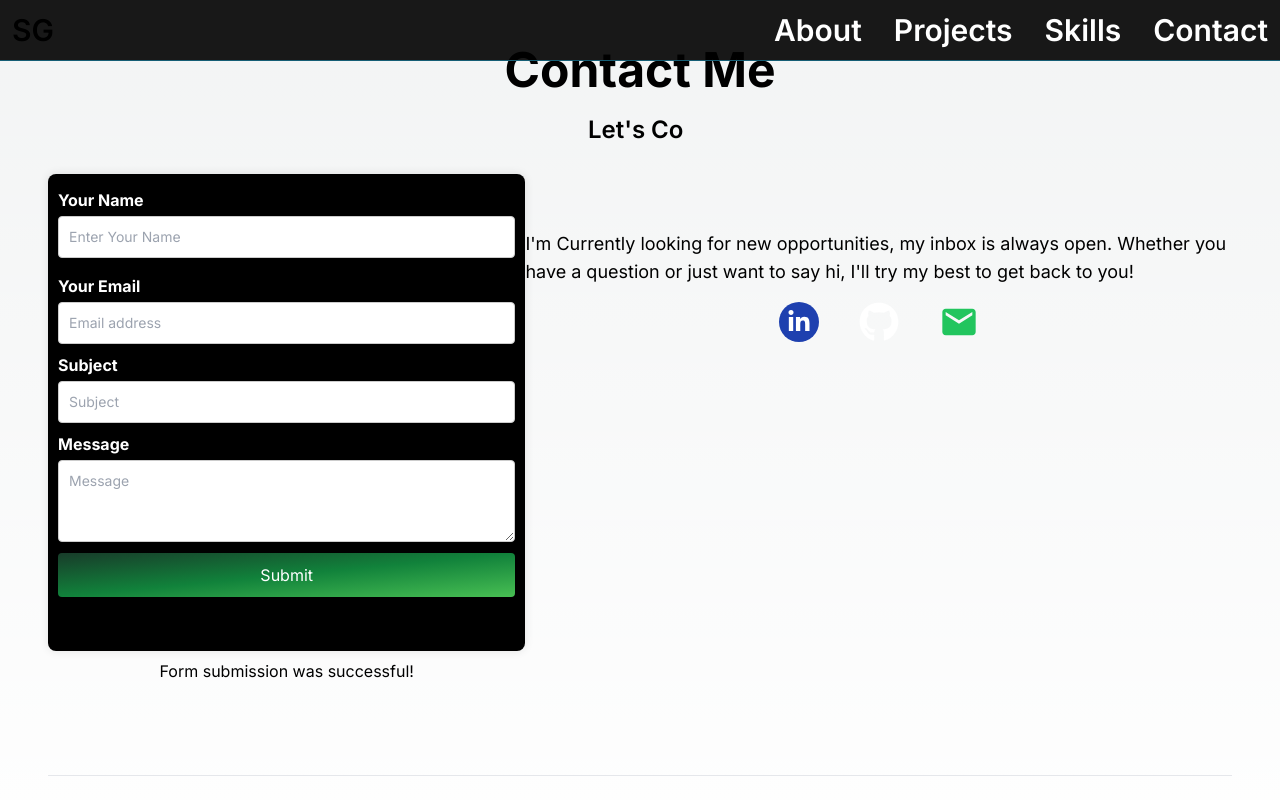
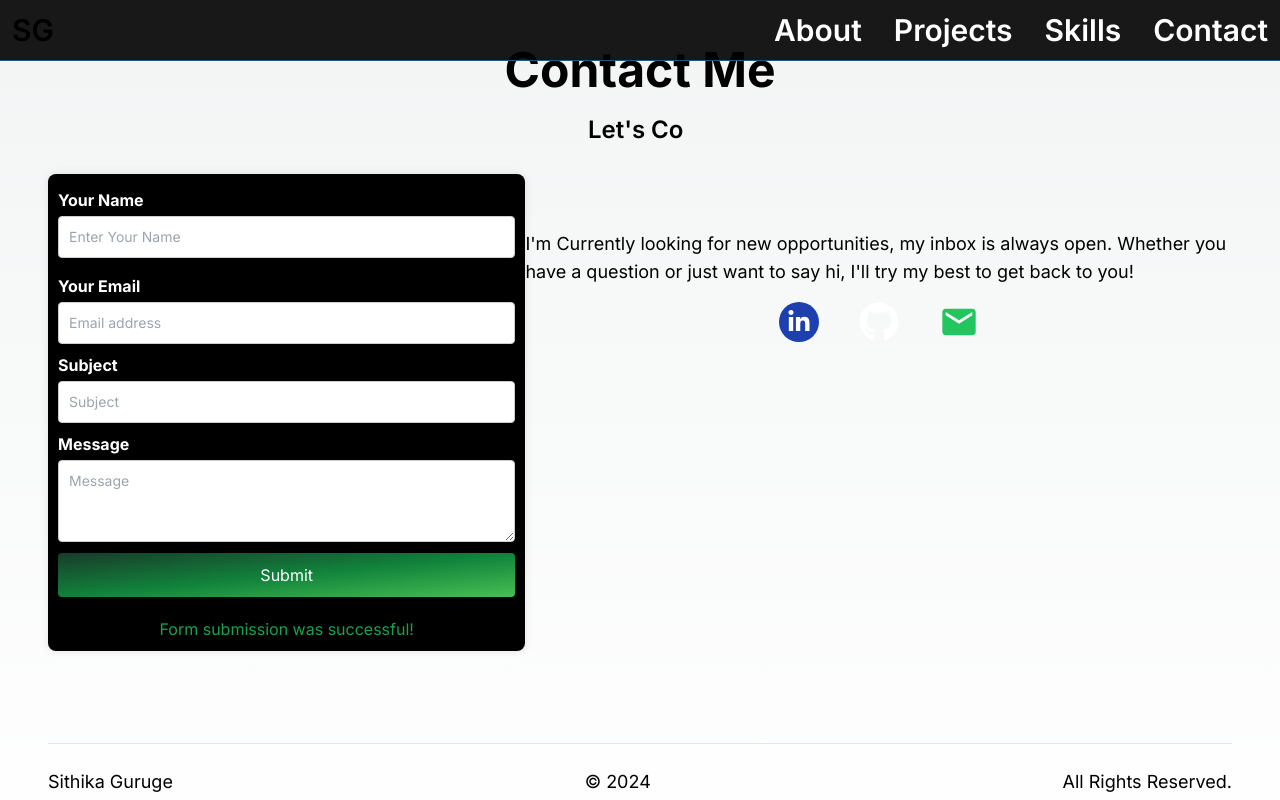
Before and after one commit to SithikaGuruge/Portfolio-My, a Next.js app in the folder my-portfolio/: page / in a window 1280 px wide. Both pictures are taken after typing "Sample", "name@example.com", "Sample", "Sample" into the empty fields and a click on the button "Submit". Shown: the part 1927-2727 px from the top of the page. Built offline with nearby package versions, Linux system fonts and the light colour scheme.

Commit message:
contact form bug fixed

```diff
--- a/my-portfolio/src/app/components/ContactForm.jsx
+++ b/my-portfolio/src/app/components/ContactForm.jsx
@@ -1,6 +1,5 @@
 import React, { useState } from "react";
 import { useForm } from "react-hook-form";
-
 import emailjs from "@emailjs/browser";
 
 const ContactForm = () => {
@@ -14,7 +13,7 @@ const ContactForm = () => {
   const styles = {
     container: {
       maxWidth: "600px",
-      margin: "0 0",
+      margin: "0 auto",
       padding: "10px",
       backgroundColor: "black",
       borderRadius: "8px",
@@ -53,15 +52,15 @@ const ContactForm = () => {
     setAlertInfo({ display: true, message, type });
     setTimeout(() => {
       setAlertInfo({ display: false, message: "", type: "" });
+      setDisabled(false); // Re-enable form submission after alert hides
     }, 5000);
   };
+
   const onSubmit = async (data) => {
     const { name, email, subject, message } = data;
     try {
-      // Disable form while processing submission
-      setDisabled(true);
+      setDisabled(true); // Disable form while processing submission
 
-      // Define template params
       const templateParams = {
         name,
         email,
@@ -69,7 +68,6 @@ const ContactForm = () => {
         message,
       };
 
-      // Use emailjs to email contact form data
       await emailjs.send(
         "service_xmnhaxd",
         "template_f9tjhmi",
@@ -77,17 +75,23 @@ const ContactForm = () => {
         "gz4lWS4WmJMoAaR8Q"
       );
 
-      // Display success alert
-      toggleAlert("Form submission was successful!", "success");
+      toggleAlert("Form submission was successful!", "green");
     } catch (e) {
       console.error(e);
-      // Display error alert
-      toggleAlert("Uh oh. Something went wrong.", "danger");
+      toggleAlert("Uh oh. Something went wrong.", "red");
     } finally {
-      // Re-enable form submission
-      setDisabled(false);
-      // Reset contact form fields after submission
       reset();
+    }
+  };
+
+  const getAlertStyles = (type) => {
+    switch (type) {
+      case "green":
+        return "text-green-600 ";
+      case "red":
+        return "text-red-600";
+      default:
+        return "";
     }
   };
 
@@ -102,14 +106,11 @@ const ContactForm = () => {
                 onSubmit={handleSubmit(onSubmit)}
                 noValidate
               >
-                {/* Row 1 of form */}
-
                 <div className="row formRow" style={styles.formRow}>
                   <div className="col-6">
                     <h1 className="text-white flex justify-start py-1 font-bold">
                       Your Name
                     </h1>
-
                     <input
                       type="text"
                       name="name"
@@ -126,7 +127,7 @@ const ContactForm = () => {
                       className="form-control formInput text-sm"
                       style={styles.formInput}
                       placeholder="Enter Your Name"
-                    ></input>
+                    />
                     {errors.name && (
                       <span style={styles.errorMessage}>
                         {errors.name.message}
@@ -138,7 +139,6 @@ const ContactForm = () => {
                     <h1 className="text-white flex justify-start py-1 font-bold">
                       Your Email
                     </h1>
-
                     <input
                       type="email"
                       name="email"
@@ -150,7 +150,7 @@ const ContactForm = () => {
                       className="form-control formInput text-sm"
                       style={styles.formInput}
                       placeholder="Email address"
-                    ></input>
+                    />
                     {errors.email && (
                       <span style={styles.errorMessage}>
                         Please enter a valid email address
@@ -158,14 +158,12 @@ const ContactForm = () => {
                     )}
                   </div>
                 </div>
-                {/* Row 2 of form */}
 
                 <div className="row formRow" style={styles.formRow}>
                   <div className="col">
                     <h1 className="text-white flex justify-start py-1 font-bold">
                       Subject
                     </h1>
-
                     <input
                       type="text"
                       name="subject"
@@ -182,7 +180,7 @@ const ContactForm = () => {
                       className="form-control formInput text-sm"
                       style={styles.formInput}
                       placeholder="Subject"
-                    ></input>
+                    />
                     {errors.subject && (
                       <span style={styles.errorMessage}>
                         {errors.subject.message}
@@ -190,14 +188,12 @@ const ContactForm = () => {
                     )}
                   </div>
                 </div>
-                {/* Row 3 of form */}
 
                 <div className="row formRow" style={styles.formRow}>
                   <div className="col">
                     <h1 className="text-white flex justify-start py-1 font-bold">
                       Message
                     </h1>
-
                     <textarea
                       rows={3}
                       name="message"
@@ -220,12 +216,15 @@ const ContactForm = () => {
                   className="submit-btn bg-gradient-to-br from-[#183c2a] via-[#11823b] to-[#48bf53] hover:bg-white w-full"
                   type="submit"
                   style={styles.submitBtn}
+                  disabled={disabled}
                 >
                   Submit
                 </button>
                 {alertInfo.display && (
                   <div
-                    className={`alert alert-${alertInfo.type} alert-dismissible mt-5 flex justify-center`}
+                    className={`alert alert-dismissible mt-5 flex justify-center ${getAlertStyles(
+                      alertInfo.type
+                    )}`}
                     role="alert"
                   >
                     {alertInfo.message}
@@ -236,7 +235,7 @@ const ContactForm = () => {
                       aria-label="Close"
                       onClick={() =>
                         setAlertInfo({ display: false, message: "", type: "" })
-                      } // Clear the alert when close button is clicked
+                      }
                     ></button>
                   </div>
                 )}
@@ -245,24 +244,6 @@ const ContactForm = () => {
           </div>
         </div>
       </div>
-
-      {alertInfo.display && (
-        <div
-          className={`alert alert-${alertInfo.type} alert-dismissible mt-2 flex justify-center`}
-          role="alert"
-        >
-          {alertInfo.message}
-          <button
-            type="button"
-            className="btn-close"
-            data-bs-dismiss="alert"
-            aria-label="Close"
-            onClick={() =>
-              setAlertInfo({ display: false, message: "", type: "" })
-            }
-          ></button>
-        </div>
-      )}
     </div>
   );
 };
```
